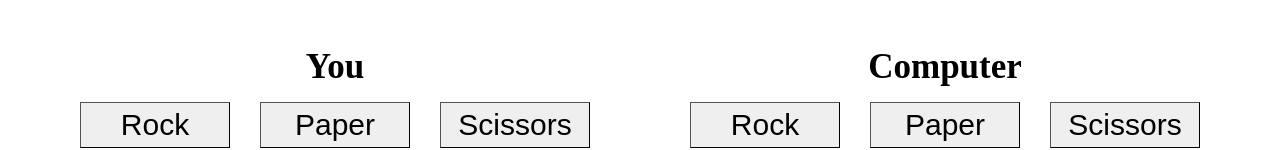
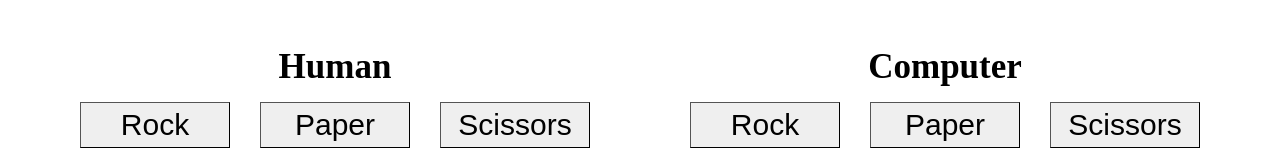
Before and after one commit to wisetree1/rock-paper-scissors, a plain HTML site: page index.html in a window 1280 px wide. Shown: the part 194-344 px from the top of the page. Drawn offline with Linux system fonts and the light colour scheme.

Commit message:
you -> human

```diff
--- a/index.html
+++ b/index.html
@@ -13,7 +13,7 @@
     </div>
     <div class="choice-area">
         <div class="human-choice">
-            <h2>You</h2>
+            <h2>Human</h2>
             <div class="buttons">
                 <button class="rock">Rock</button>
                 <button class="paper">Paper</button>
```
